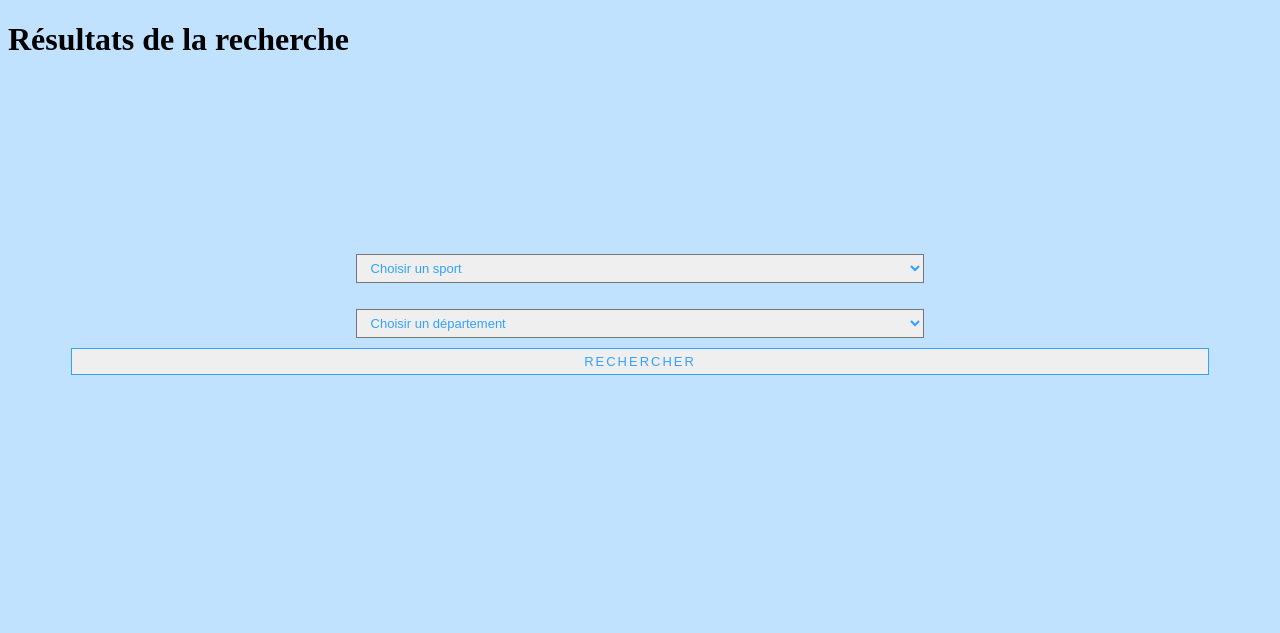
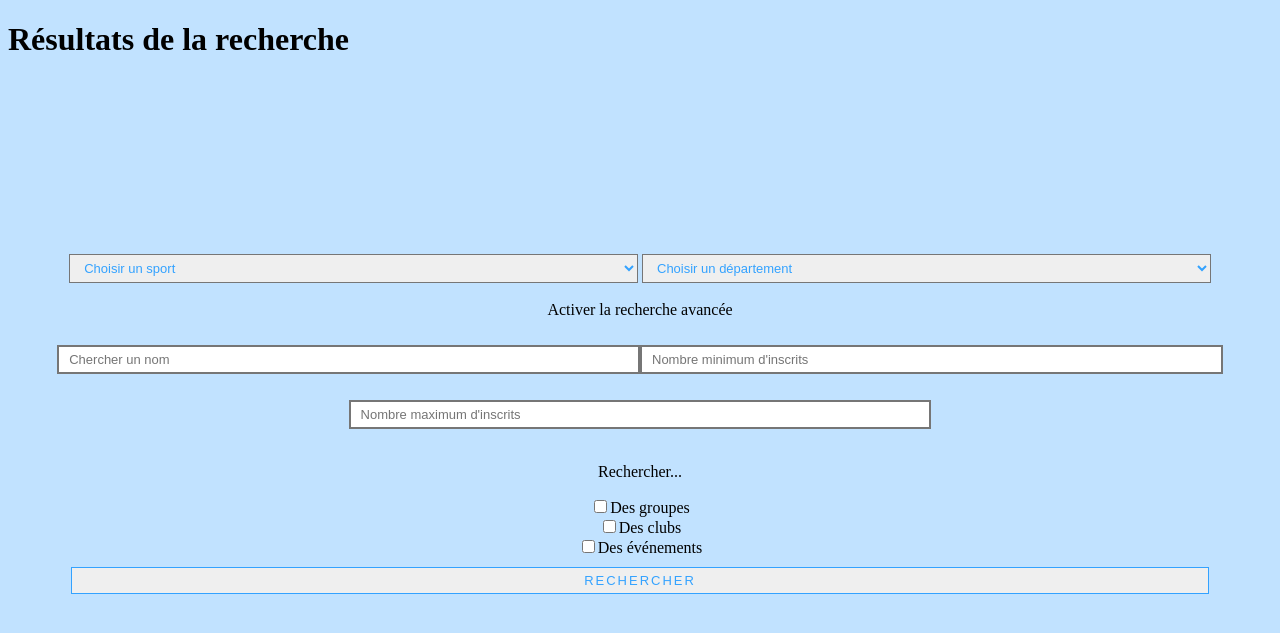
Before and after one commit to fleund/agon, a PHP site: page /resultats_recherche.php in a window 1280 px wide. Shown: the top 633 px of the page. Run offline with PHP 8.4, Linux system fonts and the light colour scheme; data comes from the database, SQL or seed files in the repository.

Commit message:
Update search.php

```diff
--- a/search.php
+++ b/search.php
@@ -1,41 +1,101 @@
-<form method="post" action="resultats_recherche.php" class="champ_recherche">
-    <?php include('liste_sports.php') ?><br/>
-    <?php include('liste_departements.php') ?><br/>
+<form method="post" action="resultats_recherche.php#search-btn" class="champ_recherche">
+    <?php
+        include('liste_sports.php');
+        include('liste_departements.php');
+    ?>
+    <br/><br/>
+    <span id="activer" onclick="javascript:recherche_avancee('recherche_avancee');">Activer la recherche avancée</span> <!-- Permet d'activer/désactiver la recherche avancée -->
+    <div id="recherche_avancee">
+        <?php // Les 3 critères supplémentaires de la recherche avancée
+            echo '<input type="text" name="nom" class="critere" placeholder="Chercher un nom"';
+            if (isset($_POST['nom'])) {
+                if (!empty($_POST['nom'])) {echo ' value="'. $_POST['nom'] . '"';} // Permet de garder la valeur recherchée dans le champ, une fois la recherche lancée
+            }
+            echo '><input type="number" name="min" class="critere" placeholder="Nombre minimum d\'inscrits"';
+            if (isset($_POST['min'])) {
+                if (!empty($_POST['min'])) {echo ' value="'. $_POST['min'] . '"';}
+            }
+            echo '><input type="number" name="max" class="critere" placeholder="Nombre maximum d\'inscrits"';
+            if (isset($_POST['max'])) {
+                if (!empty($_POST['max'])) {echo ' value="'. $_POST['max'] . '"';}
+            }
+            echo '>';
+        ?>
+    </div>
+    <script>recherche_avancee('recherche_avancee');</script> <!-- Permet de faire en sorte que la recherche avancée soit désactivée par défaut -->
+    <p><br/>Rechercher...</p>
+    <?php
+        $nom_table = array('groupe', 'club', 'événement');
+        $table = array('groupe', 'clubs', 'liste_compets');
+        for($i=0; $i<=2; $i++) { // Affichage des checkbox relatives aux recherches de clubs, groupes, événements
+            echo '<input type="checkbox" name="' . $table[$i] . '" id="' . $table[$i] . '"';
+            if(isset($_POST[$table[$i]]) or (isset($_GET['sport']))) {echo ' checked';}
+            echo '><label for="' . $table[$i] . '">Des ' . $nom_table[$i] . 's</label><br/>';
+        }
+    ?>
     <input id="search-btn" type="submit" value="Rechercher" name="submit">
 </form>
 
 <?php
-    if (isset($_GET['sport'])) {
+    if (isset($_GET['sport'])) { // Lien de recherche rapide cliqué sur l'accueil : seul le sport prend une valeur
         $sport=$_GET['sport'];
         $departement='';
+        $nom='';
+        $min='';
+        $max='';
     }
     if (isset($_POST['sport'])) {
         $sport=$_POST['sport'];
         $departement=$_POST['departement'];
+        $nom=$_POST['nom'];
+        $min=$_POST['min'];
+        $max=$_POST['max'];
     }
-    if (isset($_POST['sport']) or isset($_GET['sport'])) {
-        echo '<table><caption>Résultats de la recherche</caption>
+    if (isset($sport)) {
+        for($i=0; $i<=2; $i++) { // La boucle tourne 3 fois : pour club, pour événement et pour groupe
+            if (isset($_POST[$table[$i]]) or isset($_GET['sport'])) {
+                if (empty($min)) {$min=0;} // On donne des valeurs par défaut à min et max
+                if (empty($max)) {$max=1000000;}
+                if ($min>$max) {
+                    echo '<strong class="erreur">Le nombre maximum de membres doit être supérieur au nombre minimum !</strong>';
+                    break;
+                }
+                $pre_requete = ' FROM ' . $table[$i] . ' WHERE sport LIKE :sport AND departement LIKE :departement AND nom LIKE :nom AND inscrits >= :min AND inscrits <= :max ORDER BY nom';
+                $pre_array = array(
+                    'sport' => '%' . $sport . '%',
+                    'departement' => '%' . $departement . '%',
+                    'nom' => '%' . $nom . '%',
+                    'min' => $min,
+                    'max' => $max
+                );
+                $reponse = $bdd->prepare('SELECT *' . $pre_requete);
+                $nb_resultats = $bdd->prepare('SELECT COUNT(*) AS nb_resultats' . $pre_requete);
+                $reponse->execute($pre_array);
+                $nb_resultats->execute($pre_array);
+                $donnees = $nb_resultats->fetch();
+                if ($donnees['nb_resultats']!=0) {
+                    echo '<table><caption>' . $donnees['nb_resultats'] . ' ' . $nom_table[$i];
+                    if ($donnees['nb_resultats']==1) {echo ' trouvé';}
+                    else {echo 's trouvés';}
+                    echo '</caption>
                     <tr>
-                <th>Nom du groupe</th>
+                        <th>Nom</th>
                         <th>Sport pratiqué</th>
                         <th>Département</th>
-                <th>Nombre de membres</th>
-            </tr>';
-        $reponse = $bdd->prepare('SELECT * FROM groupe WHERE sport LIKE :tmp1 AND departement LIKE :tmp2 ORDER BY nom');
-        $reponse->execute(array(
-            'tmp1' => '%' . $sport . '%',
-            'tmp2' => '%' . $departement . '%'
-        ));
+                        <th>Inscrits</th>
+                    </tr>'; // Affichage de l'en-tête du tableau des résultats
                     while ($donnees = $reponse->fetch()) {
-            $verif=True;
                         echo '<tr>'
                             . '<td><a href="">' . $donnees['nom'] . '</a></td>'
                             . '<td>' . $donnees['sport'] . '</td>'
                             . '<td>' . $donnees['departement'] . '</td>'
-                . '<td>' . $donnees['participants'] . '</td>'
-            . '</tr>';
+                            . '<td>' . $donnees['inscrits'] . '</td>'
+                        . '</tr>'; // Affichage des résultats ligne par ligne
                     }
-        echo '</table>';
-        if (!isset($verif)) {echo "Pas de résultat !";}
+                    echo '</table><br/><br/>';
+                }
+                else {echo 'Aucun ' . $nom_table[$i] . ' ne correspond à cette recherche.<br/><br/>';}
+            }
+        }
     }
 ?>
```
Lines whose indentation alone changed are shown as unchanged.
